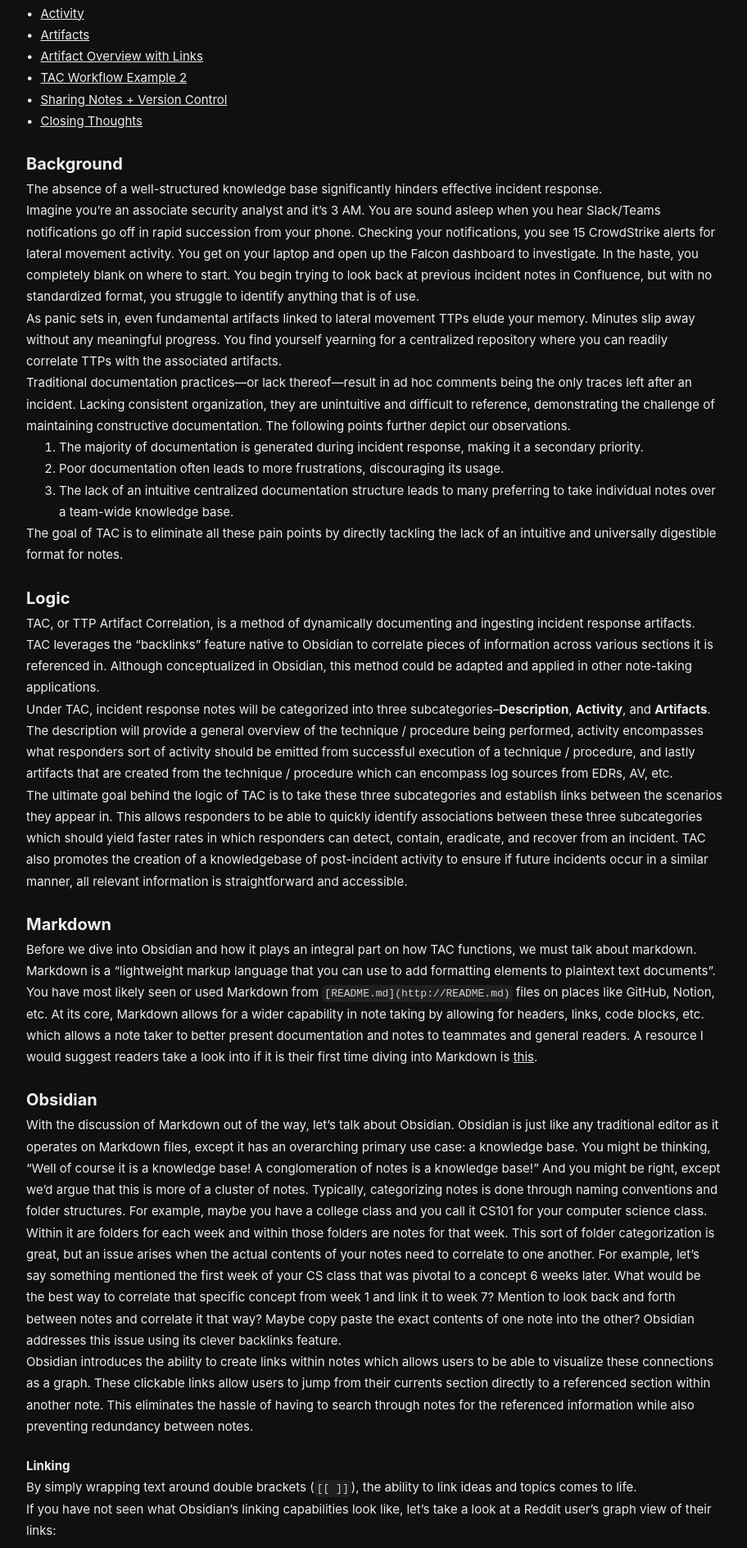
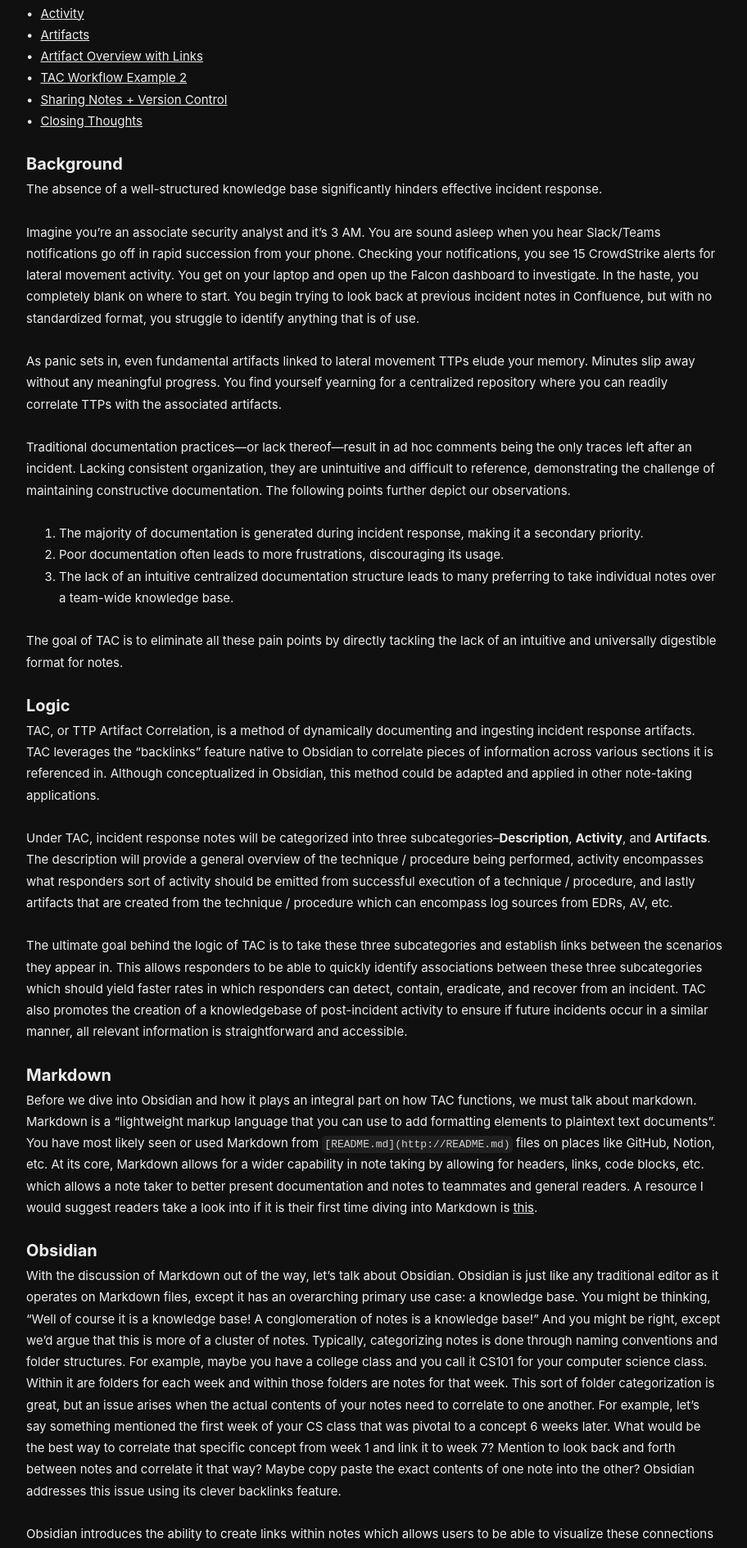
Before and after one commit to notbricey/brisee.github.io, a Jekyll site: the page built from _posts/2024-01-16-tac.md, in a window 1280 px wide. Shown: the part 405-2294 px from the top of the page at 82% size, without its empty margins (183-1095 px from the left). Built offline with Jekyll 4.4.1, drawn with Linux system fonts in a browser that asks for light colours; grey boxes are pictures that could not be loaded.

Commit message:
Update 2024-01-16-tac.md

```diff
--- a/_posts/2024-01-16-tac.md
+++ b/_posts/2024-01-16-tac.md
@@ -27,15 +27,30 @@ img {
 
 The absence of a well-structured knowledge base significantly hinders effective incident response.
 
+&nbsp;
+
+
 Imagine you're an associate security analyst and it's 3 AM. You are sound asleep when you hear Slack/Teams notifications go off in rapid succession from your phone. Checking your notifications, you see 15 CrowdStrike alerts for lateral movement activity. You get on your laptop and open up the Falcon dashboard to investigate. In the haste, you completely blank on where to start. You begin trying to look back at previous incident notes in Confluence, but with no standardized format, you struggle to identify anything that is of use.
+
+&nbsp;
+
 
 As panic sets in, even fundamental artifacts linked to lateral movement TTPs elude your memory. Minutes slip away without any meaningful progress. You find yourself yearning for a centralized repository where you can readily correlate TTPs with the associated artifacts.
 
+&nbsp;
+
+
 Traditional documentation practices—or lack thereof—result in ad hoc comments being the only traces left after an incident. Lacking consistent organization, they are unintuitive and difficult to reference, demonstrating the challenge of maintaining constructive documentation. The following points further depict our observations.
+
+&nbsp;
+
 
 1. The majority of documentation is generated during incident response, making it a secondary priority.
 2. Poor documentation often leads to more frustrations, discouraging its usage.
 3. The lack of an intuitive centralized documentation structure leads to many preferring to take individual notes over a team-wide knowledge base.
+
+&nbsp;
+
 
 The goal of TAC is to eliminate all these pain points by directly tackling the lack of an intuitive and universally digestible format for notes.
 
@@ -43,7 +58,12 @@ The goal of TAC is to eliminate all these pain points by directly tackling the l
 
 TAC, or TTP Artifact Correlation, is a method of dynamically documenting and ingesting incident response artifacts. TAC leverages the “backlinks” feature native to Obsidian to correlate pieces of information across various sections it is referenced in. Although conceptualized in Obsidian, this method could be adapted and applied in other note-taking applications.
 
+&nbsp;
+
+
 Under TAC, incident response notes will be categorized into three subcategories–**Description**, **Activity**, and **Artifacts**. The description will provide a general overview of the technique / procedure being performed, activity encompasses what responders sort of activity should be emitted from successful execution of a technique / procedure, and lastly artifacts that are created from the technique / procedure which can encompass log sources from EDRs, AV, etc.
+
+&nbsp;
 
 The ultimate goal behind the logic of TAC is to take these three subcategories and establish links between the scenarios they appear in. This allows responders to be able to quickly identify associations between these three subcategories which should yield faster rates in which responders can detect, contain, eradicate, and recover from an incident. TAC also promotes the creation of a knowledgebase of post-incident activity to ensure if future incidents occur in a similar manner, all relevant information is straightforward and accessible.
 
@@ -55,11 +75,17 @@ Before we dive into Obsidian and how it plays an integral part on how TAC functi
 
 With the discussion of Markdown out of the way, let’s talk about Obsidian. Obsidian is just like any traditional editor as it operates on Markdown files, except it has an overarching primary use case: a knowledge base. You might be thinking, “Well of course it is a knowledge base! A conglomeration of notes is a knowledge base!” And you might be right, except we’d argue that this is more of a cluster of notes. Typically, categorizing notes is done through naming conventions and folder structures. For example, maybe you have a college class and you call it CS101 for your computer science class. Within it are folders for each week and within those folders are notes for that week. This sort of folder categorization is great, but an issue arises when the actual contents of your notes need to correlate to one another. For example, let’s say something mentioned the first week of your CS class that was pivotal to a concept 6 weeks later. What would be the best way to correlate that specific concept from week 1 and link it to week 7? Mention to look back and forth between notes and correlate it that way? Maybe copy paste the exact contents of one note into the other? Obsidian addresses this issue using its clever backlinks feature.
 
+&nbsp;
+
+
 Obsidian introduces the ability to create links within notes which allows users to be able to visualize these connections as a graph. These clickable links allow users to jump from their currents section directly to a referenced section within another note. This eliminates the hassle of having to search through notes for the referenced information while also preventing redundancy between notes.
 
 ### Linking
 
 By simply wrapping text around double brackets (`[[ ]]`), the ability to link ideas and topics comes to life.
+
+&nbsp;
+
 
 If you have not seen what Obsidian’s linking capabilities look like, let’s take a look at a Reddit user’s graph view of their links:
 
@@ -71,6 +97,8 @@ If you have not seen what Obsidian’s linking capabilities look like, let’s t
 
 
 This is a graphical view of every single link this user has made and how they might correlate to each other. A link could go to one note, multiple notes, multiple sections, etc. It could also be created as a blank link to be filled in the future.  You are probably wondering how this graph could be of any use because it simply looks like eye-candy, and that’s a fair point. However, this feature takes shape when the relationship between notes follow a logical structure, allowing the user to visualize and quickly pinpoint the information they are looking to find. Regardless, this feature does not represent the main purpose of TAC–providing cohesive structure to how techniques and procedures can be correlated to artifacts is the main objective.
+
+&nbsp;
 
 Let’s take a look at a common workflow analysts and incident responders would encounter when they receive a security alert. When alerts are fired off in an enterprise, they typically come in through a pipeline that ultimately shows an alert through email, Slack, Teams, etc.
 
@@ -149,6 +177,9 @@ Each technique / procedure should also contain bullet points on what activity to
 
 Artifacts are representative of log sources, events, etc. from AVs, EDRs, system logs, etc. that are created from the execution of a technique / procedure. With `PsExec`, there are logs we would expect from both the source as well as the target. These log sources do not have to only be about event logs for Windows, but can be event types from CrowdStrike, Sentinel, Sysmon, etc. We would highly suggest adapting your event types based on what you primarily use during investigations and implementing them within your own notes.
 
+&nbsp;
+
+
 There have been many times where we would use log sources from a resource such as CrowdStrike and would be unsure of exactly what event types we should be looking into for a specific alert, or the fact that we might not know what every single field and its value means. For example, CrowdStrike has an event type for ASEPs (Auto-Start Extensibility Points) that might be of interest. These can be things like registry run keys on a Windows host. Within the event type for this specific ASEP would be fields for the certain type of registry value being a DWORD, BINARY, etc. but would be denoted as numbers. This would lead me to have to pull up CrowdStrike’s huge PDF of event types and have to find the exact event type and what specific numbers correlate to for registry values. Knowing this issue, each event type, event ID, etc. will have its own content file within it that is correlated to the technique / procedure documented to ensure responders do not need to research or look elsewhere to understand what artifacts might be correlated to an alert, nor need to pull up external documentation to understand what specific field values mean for a certain log source.
 
 ### Artifact Overview with Links
@@ -187,6 +218,8 @@ Similar to the lateral movement example with `PsExec`, each artifact will have a
 
 “This all sounds great, but surely our team would have to continue to maintain our internal Confluence page as a centralized storage for notes as it would be difficult to share Obsidian notes between the team.” Well, another incredible feature of Obsidian is its well-maintained and mature collection of community-made plugins—one of which, [Obsidian Git](https://publish.obsidian.md/git-doc/Start+here), allows for you to store and share your vault using Git. This not only creates a centralized location for teams to access and update the same vault in real time, but also introduces version control and management to the internal note-taking database.
 
+&nbsp;
+
 To get started, simply enable Community Plugins in the settings of your vault, browse for the Obsidian Git plugin and follow the installation instructions provided.
 
 <p align="center">
```
